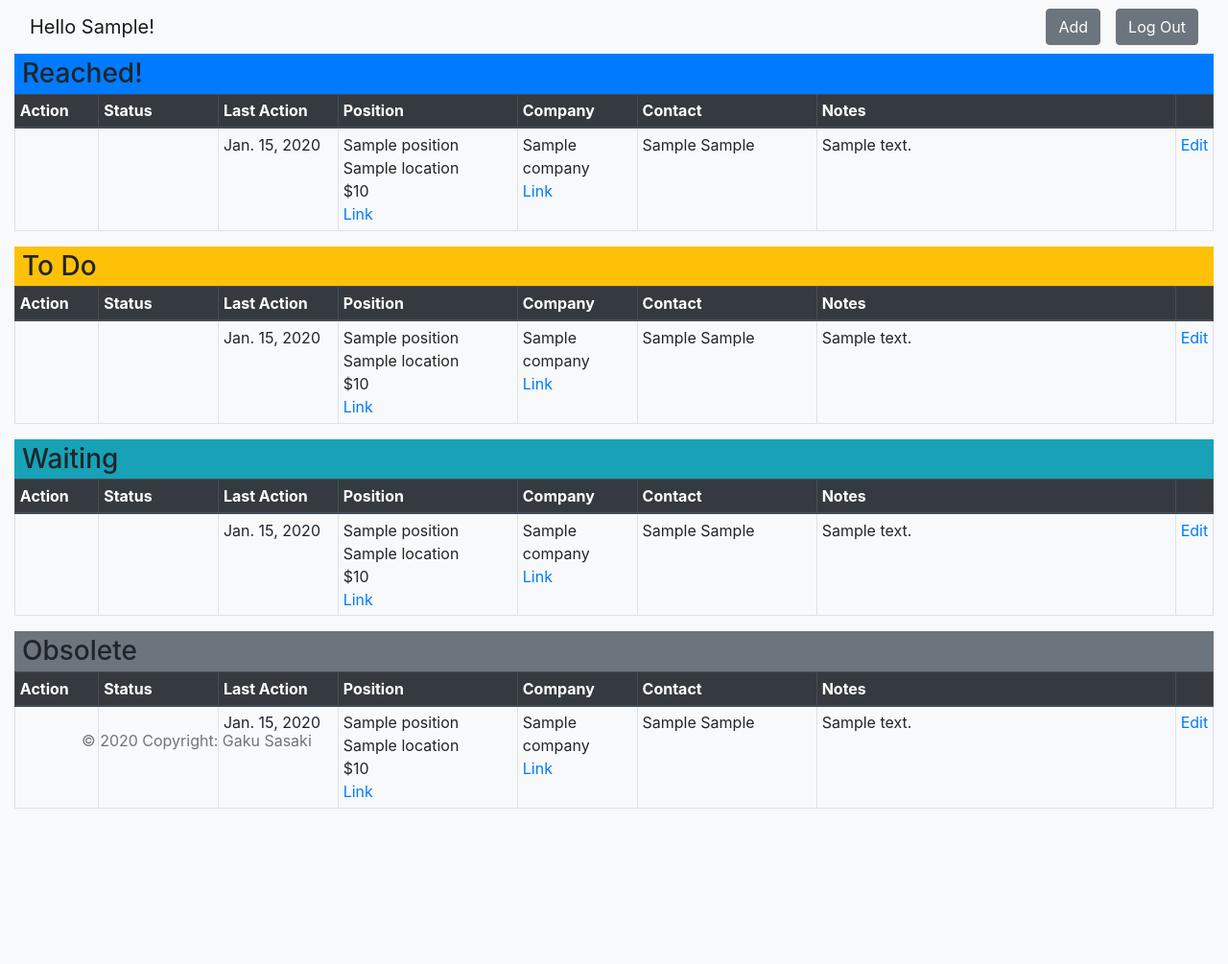
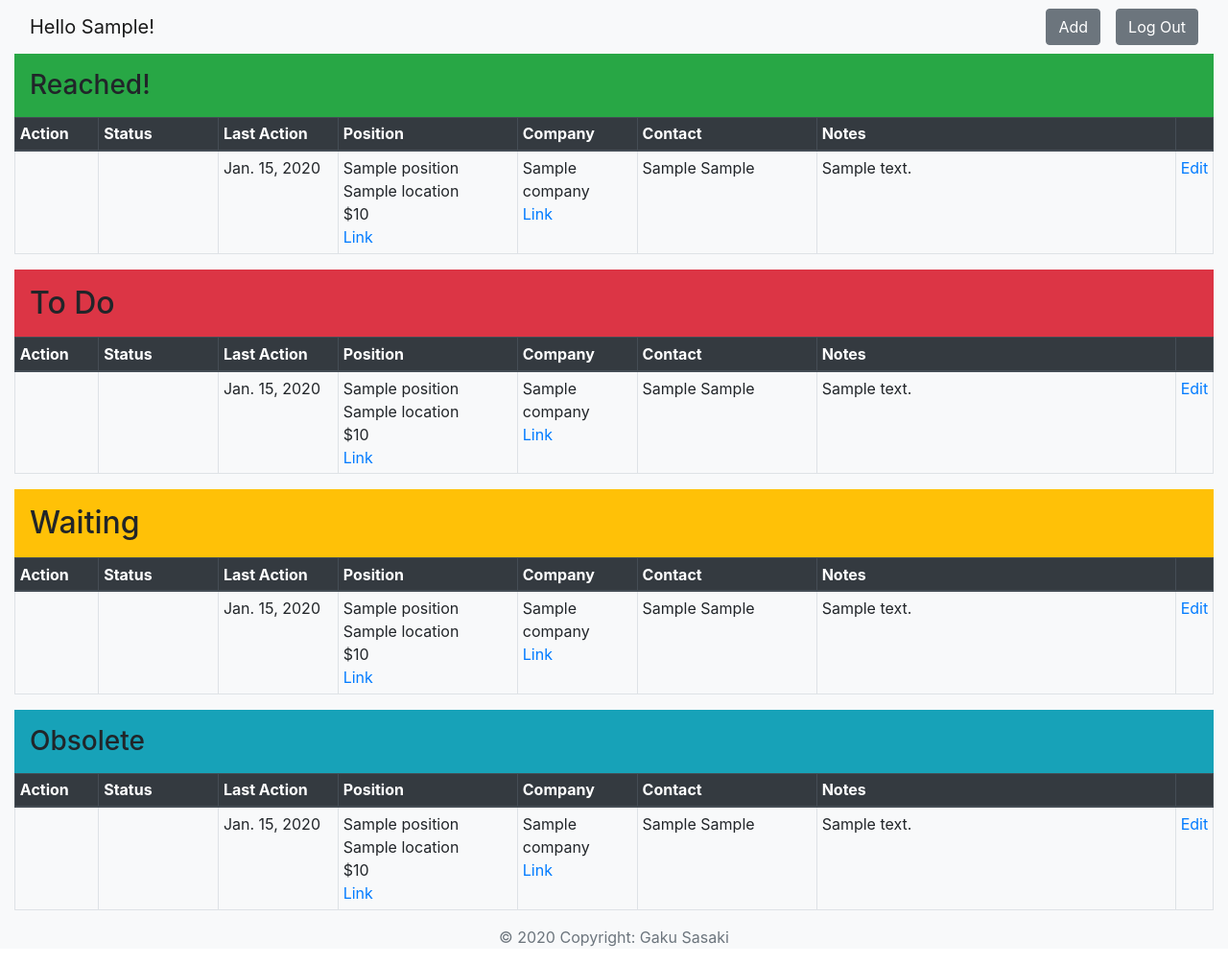
Before and after one commit to gsasaki23/reach_project, a Django app: template reach_app/templates/dashboard.html in a window 1280 px wide. Shown: the whole page at 96% size. Before the commit the page ends 843 px from the top, so only its background shows below. Run offline with Django 3.2, Linux system fonts and the light colour scheme; tables that the repository leaves empty hold one stand-in row (values such as "Sample post"); the template is opened without the code that fills it: values that come from a table or form of the project are taken from there, most other values are stand-ins (such as "Sample title", 1, 10 or a date in 2020); some libraries are stand-ins or nearby versions.

Commit message:
minor ui changes

```diff
--- a/reach_app/templates/dashboard.html
+++ b/reach_app/templates/dashboard.html
@@ -39,7 +39,7 @@
         <!-- Reached -->
         <div class="row">
             <div class="col">
-                <h3 class="bg-primary px-2 py-1 mb-0">Reached!</h3>
+                <h3 class="bg-success p-3 mb-0">Reached!</h3>
                 <table class="table table-bordered table-hover table-sm">
                     <thead class="thead-dark">
                         <tr>
@@ -112,7 +112,7 @@
         <!-- To Do -->
         <div class="row">
             <div class="col">
-                <h3 class="bg-warning px-2 py-1 mb-0">To Do</h3>
+                <h2 class="bg-danger p-3 mb-0">To Do</h2>
                 <table class="table table-bordered table-hover table-sm">
                     <thead class="thead-dark">
                         <tr>
@@ -211,7 +211,7 @@
         <!-- Waiting -->
         <div class="row">
             <div class="col">
-                <h3 class="bg-info px-2 py-1 mb-0">Waiting</h3>
+                <h2 class="bg-warning p-3 mb-0">Waiting</h2>
                 <table class="table table-bordered table-hover table-sm">
                     <thead class="thead-dark">
                         <tr>
@@ -305,7 +305,7 @@
         <!-- Obsolete -->
         <div class="row">
             <div class="col">
-                <h3 class="bg-secondary px-2 py-1 mb-0">Obsolete</h3>
+                <h3 class="bg-info p-3 mb-0">Obsolete</h3>
                 <table class="table table-bordered table-hover table-sm">
                     <thead class="thead-dark">
                         <tr>
@@ -384,7 +384,7 @@
         </div><!-- Obsolete -->
 
         <!-- Footer -->
-        <footer class="footer fixed-bottom">
+        <footer class="footer text-center">
             <div class="container">
                 <p class="text-muted">© 2020 Copyright: Gaku Sasaki</p>
             </div>
```
